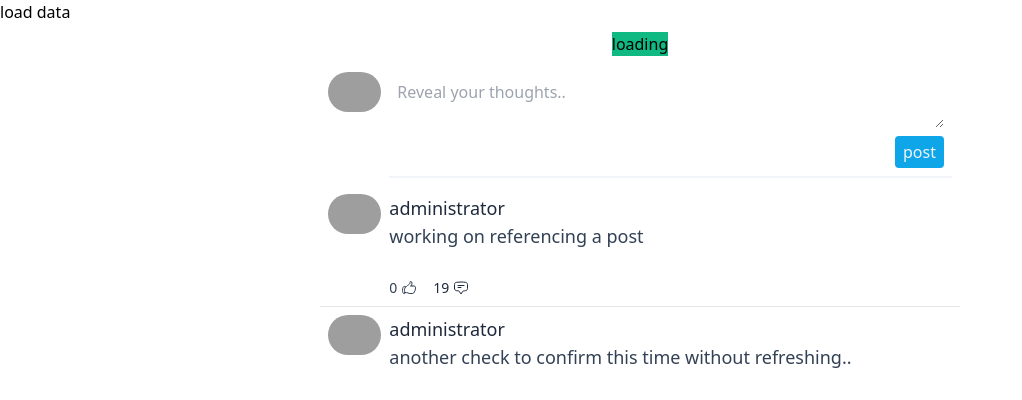
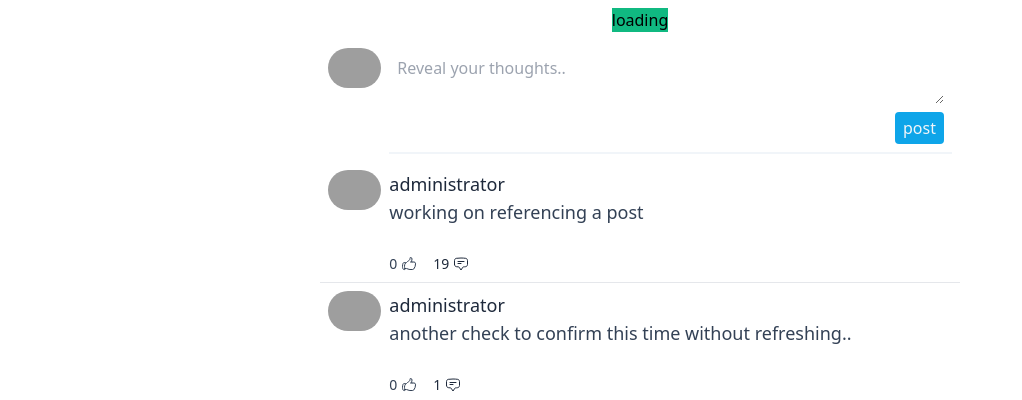
Before and after one commit to solowitkelechi/socialmedia, a Django app: template cord/templates/index.html in a window 1280 px wide. Shown: the part 90-490 px from the top of the page, without its empty margins (0-1022 px from the left). Run offline with Django 4.2, Linux system fonts and the light colour scheme; the template is opened without the code that fills it: values that come from a table or form of the project are taken from there, others are empty; data comes from the database, SQL or seed files in the repository; some libraries are stand-ins or nearby versions; grey boxes are pictures that could not be loaded.

Commit message:
504 error fixed

```diff
--- a/cord/templates/index.html
+++ b/cord/templates/index.html
@@ -1,9 +1,8 @@
 {% extends 'base.html' %}
 
 {% block content %}
-    <button id="load">load data</button>
     <div
-        hx-trigger="click from:#load"
+        hx-trigger="load"
         hx-get="{% url 'load_opinions' %}"
         hx-request='\"timeout\":5000'
         hx-swap="outerHTML"
```
